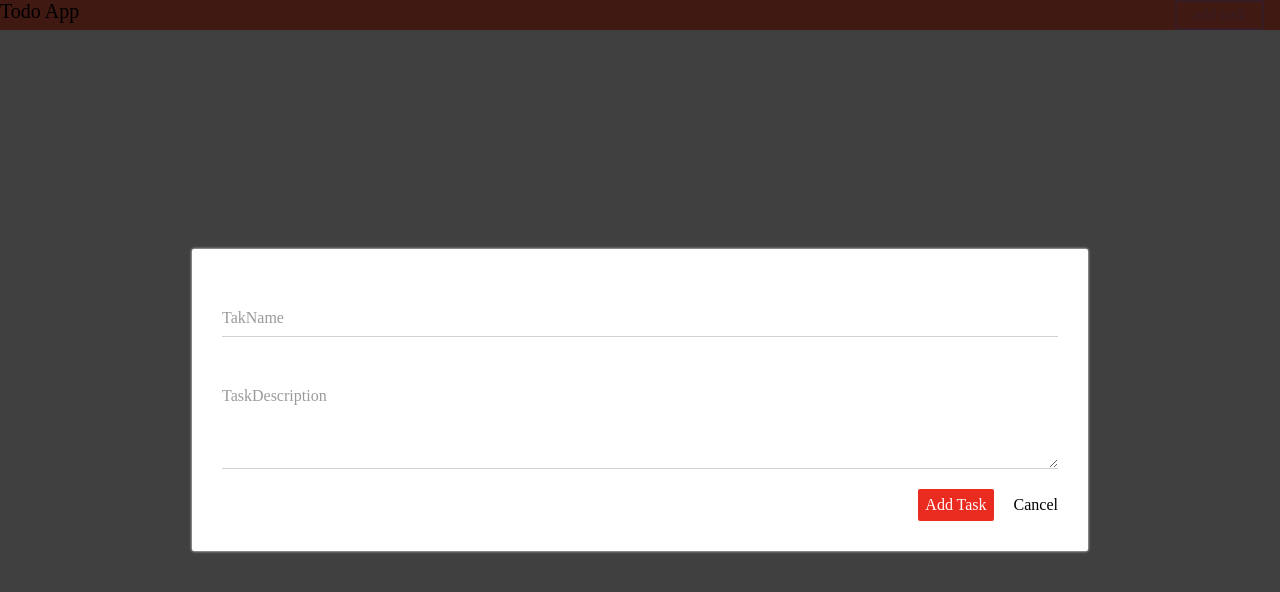
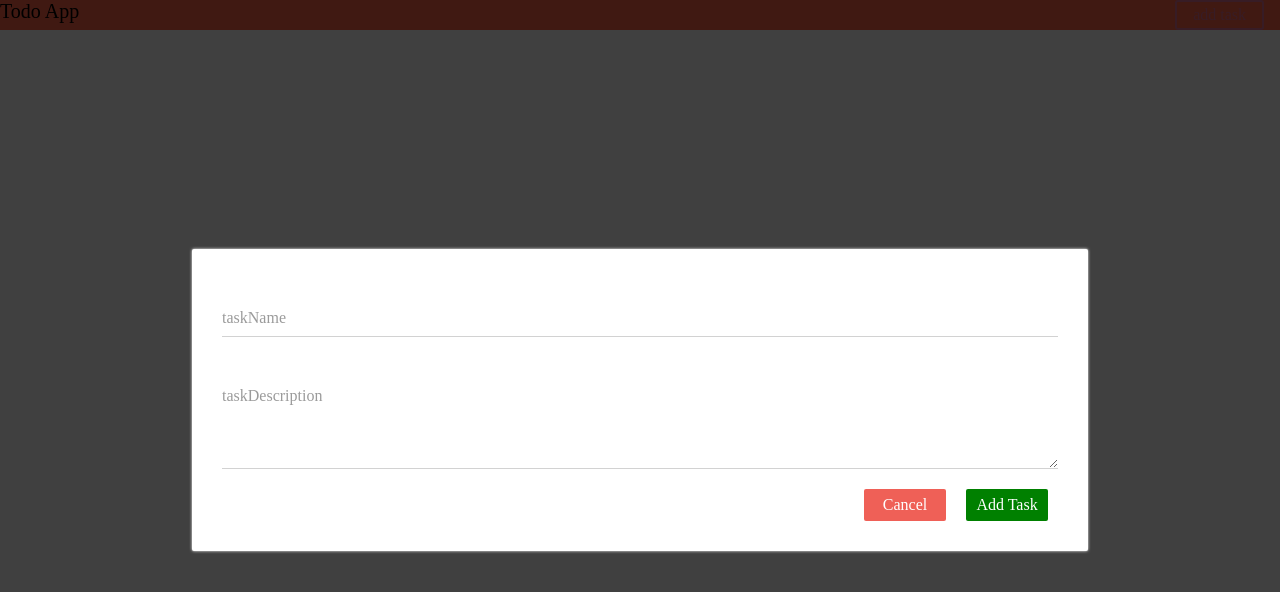
Before and after one commit to sujilnt/AdvancedTodo, a React app: page / in a window 1280 px wide. Both pictures are taken after a click on the element "add task". Shown: the top 592 px of the page. Built offline with nearby package versions, Linux system fonts and the light colour scheme.

Commit message:
1)dummy Data successfully added. 2) Add component almost complete need validations and DateStamp.

```diff
--- a/src/Components/AddTask/AddTask.js
+++ b/src/Components/AddTask/AddTask.js
@@ -3,11 +3,26 @@ import InputBox from '../InputBox/InputBox.js';
 import TextArea from "../TextArea/TextArea";
 
 class AddTask extends Component{
+   handleChange = (e)=>{
+       const {onChangeInputBoxFunc,onChangeTextAreaFunc}= this.props;
+       const {name,value} = e.target;
+       console.log("eeeee",e.target, e.target.name);
+      return name === "taskName" ? onChangeInputBoxFunc(value): onChangeTextAreaFunc(value);
+
+   }
  render(){
      return(
          <div>
-         <InputBox name="TaskName" labelText="TakName"/>
-         <TextArea name="TaskDescription" labelText="TaskDescription"/>
+         <InputBox
+            name="taskName"
+            labelText="taskName"
+            onhandleChange={this.handleChange}
+            />
+         <TextArea
+            name="taskDescription"
+            labelText="taskDescription"
+            onhandleChange={this.handleChange}
+            />
          </div>
      )
  }
--- a/src/Components/Button/Button.css
+++ /dev/null
@@ -1,15 +0,0 @@
-.buttonStyle {
-	background: var(--main-color);
-	color: white;
-	padding: 7px;
-	position: relative;
-	margin: 0 20px;
-	transition: all 0.7s;
-	cursor: pointer;
-	border-radius: 2px;
-}
-
-.buttonStyle:hover {
-	background: #ea2b1fbf;
-	box-shadow: 0px 0px 4px #61210f;
-}
--- a/src/Components/Button/Button.js
+++ b/src/Components/Button/Button.js
@@ -1,12 +1,35 @@
 import React, { Fragment } from 'react';
-import './Button.css';
+import styled from 'styled-components';
+
+const ButtonStyle = styled.div`
+	background: ${props => props.background || "#ea2b1fbf"};
+    color: white;
+    padding: 7px;
+    position: relative;
+    margin: 0 10px;
+    transition: all 1s;
+    cursor: pointer;
+	border-radius: 2px;
+	min-width: 68px;
+    text-align: center;
+
+	:hover{
+		background: ${props=> props.hoverBackground || "#ea2b1fbf"};
+	    box-shadow: 0px 0px 4px #61210f;
+	}
+`;
 const Button = (props) => {
-	const { name, onclickFunc } = props;
+	const { name, onclickFunc,hoverBackground,background } = props;
 	return (
 		<Fragment>
-			<div className="buttonStyle" onClick={onclickFunc}>
+			<ButtonStyle
+				className="buttonStyle"
+				onClick={onclickFunc}
+				hoverBackground={hoverBackground}
+				background={background}
+				>
 				{props.children}
-			</div>
+			</ButtonStyle>
 		</Fragment>
 	);
 };
--- a/src/Components/NavBar/NavBar.js
+++ b/src/Components/NavBar/NavBar.js
@@ -1,35 +1,42 @@
 import React, { Component,Fragment } from 'react';
 import Modal from "../Modal/Modal";
-import styled from 'styled-components';
 import AddTask from "../AddTask/AddTask.js";
 import Button from "../Button/Button";
 import './NavBar.css';
-const AddButton = styled.button`
-	background: transparent;
-    border-radius: 3px;
-    border: 2px solid palevioletred;
-    color: palevioletred;
-    margin: 0 1em;
-    padding: 0.25em 1em;
-`;
 
 class Navbar extends Component {
     state={
-		showModal: false
+		showModal: false,
+		taskName: "",
+		taskDescription: ""
 	}
+	 getTaskName = (taskname)=>{
+		 this.setState(()=>({
+          taskName: taskname
+		 }));
+	 };
+
+	 getTaskDesc = (taskdesc)=>{
+			this.setState(()=>({
+				taskDescription:taskdesc
+			}));
+	 };
+
   addTaskFunc = (e)=>{
 			this.setState(()=>({
        		showModal:true
 			}));
 	};
+
 	onCloseFunc = (e)=>{
-		console.log("called");
 		this.setState(()=>({
 				showModal:false
 		}));
 	}
 	render(){
 		const {showModal} = this.state;
+		const {addTaskFunc} =this.props;
+		console.log("sss", this.state);
 		return (
 			<Fragment>
 			  <div className="navbar">
@@ -38,10 +45,16 @@ class Navbar extends Component {
 				</div>
 				{ showModal ? <Modal>
 					 <div className="ModalContent">
-					 <AddTask />
+					 <AddTask
+							onChangeInputBoxFunc = {this.getTaskName}
+							onChangeTextAreaFunc={this.getTaskDesc}
+					 />
 					 <div className="flexBoxInline alignIntems justifyingContentEnd">
-					     <Button onclickFunc={this.onCloseFunc}>Add Task</Button>
-					     <div>Cancel </div>
+					     <Button onclickFunc={this.onCloseFunc}>Cancel</Button>
+							 <Button
+							 background="green"
+							 hoverBackground="blue"
+							 >Add Task </Button>
 					 </div>
 
 					 </div>
--- a/src/Components/TextArea/TextArea.js
+++ b/src/Components/TextArea/TextArea.js
@@ -11,6 +11,7 @@ class TextArea extends Component{
                     aria-required="true"
                     placeholder={"text area"}
                     name={name}
+                    onChange={onhandleChange}
                 ></textarea>
                 <label htmlFor={name} className="form__label">{labelText}</label>
             </div>
--- a/src/Components/TodoContainer/TodoContainer.js
+++ b/src/Components/TodoContainer/TodoContainer.js
@@ -1,12 +1,23 @@
-import React, { Fragments } from 'react';
+import React, { Component } from 'react';
 import './TodoContainer.css';
 import Navbar from '../NavBar/NavBar';
-
-const TodoContainer = (props) => {
-	return (
-		<div>
-			<Navbar />
-		</div>
-	);
+import todoData from "../../data";
+class TodoContainer extends Component {
+	state={
+		data: todoData
+	}
+	addDataFunction = (e)=>{
+		this.setState((prev,props)=>{
+			data: e
+		});
+	}
+	render(){
+		console.log(this.state.data);
+		return (
+			<div>
+				<Navbar  addTaskFunc={this.addDataFunction}/>
+			</div>
+		);
+	}
 };
 export default TodoContainer;
--- /dev/null
+++ b/src/data.js
@@ -0,0 +1,14 @@
+const todoData = [
+    {
+        id: 1,
+        name: "Jogging Time",
+        description: "Its time to Jog"
+    },{
+        id: 2,
+        name: "Cooking",
+        description: "Cooking sdvsv"
+    }
+];
+
+
+export default todoData;
```
Lines whose indentation alone changed are shown as unchanged.
